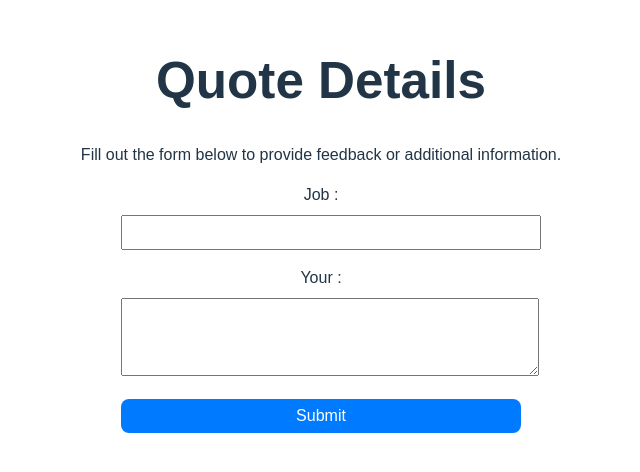
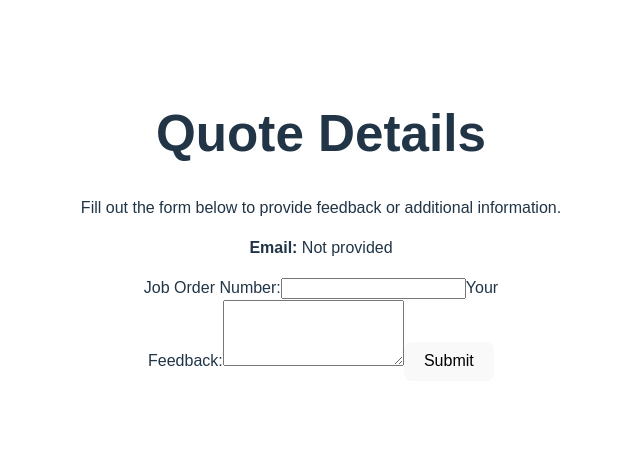
Before and after one commit to sivaathri/Feedback, a React (Vite) app: page / in a window 1280 px wide. Shown: the part 164-636 px from the top of the page, without its empty margins (319-959 px from the left). Built offline with nearby package versions, Linux system fonts and the light colour scheme.

Commit message:
`Refactor QuoteDetailsForm component: extract URL parameters, add email field, and update form submission logic`

```diff
--- a/src/QuoteDetailsForm .jsx
+++ b/src/QuoteDetailsForm .jsx
@@ -3,23 +3,22 @@ import React, { useEffect, useState } from "react";
 const QuoteDetailsForm = () => {
   const [jobOrder, setJobOrder] = useState("");
   const [feedback, setFeedback] = useState("");
+  const [email, setEmail] = useState("");
 
-  // Extract URL parameters and populate job order number
+  // Extract URL parameters
   useEffect(() => {
     const urlParams = new URLSearchParams(window.location.search);
-    const jobOrderParam = urlParams.get("job_order");
-    if (jobOrderParam) {
-      setJobOrder(jobOrderParam);
-    }
+    setJobOrder(urlParams.get("job_order") || "");
+    setEmail(urlParams.get("email") || "");
   }, []);
 
-  // Handle form submission
   const handleSubmit = async (event) => {
     event.preventDefault();
 
     const data = {
       job_order: jobOrder,
       feedback,
+      email,
     };
 
     try {
@@ -31,9 +30,9 @@ const QuoteDetailsForm = () => {
 
       if (response.ok) {
         alert("Feedback submitted successfully!");
-        setFeedback(""); // Clear feedback after successful submission
+        setFeedback(""); // Clear the feedback field
       } else {
-        alert("Failed to submit feedback. Please try again later.");
+        alert("Failed to submit feedback. Please try again.");
       }
     } catch (error) {
       console.error("Error submitting feedback:", error);
@@ -44,9 +43,13 @@ const QuoteDetailsForm = () => {
   return (
     <div style={{ fontFamily: "Arial, sans-serif", margin: "20px" }}>
       <h1>Quote Details</h1>
+      <p>Fill out the form below to provide feedback or additional information.</p>
+
+      {/* Display email */}
       <p>
-        Fill out the form below to provide feedback or additional information.
+        <strong>Email:</strong> {email || "Not provided"}
       </p>
+
       <form
         onSubmit={handleSubmit}
         style={{
@@ -54,54 +57,19 @@ const QuoteDetailsForm = () => {
           margin: "auto",
         }}
       >
-        <label
-          htmlFor="jobOrder"
-          style={{ display: "block", marginBottom: "8px" }}
-        >
-          Job :
-        </label>
-        <input
-          type="text"
-          id="jobOrder"
-          value={jobOrder}
-          readOnly
-          style={{
-            width: "100%",
-            marginBottom: "16px",
-            padding: "8px",
-          }}
-        />
+        <label htmlFor="jobOrder">Job Order Number:</label>
+        <input type="text" id="jobOrder" value={jobOrder} readOnly />
 
-        <label
-          htmlFor="feedback"
-          style={{ display: "block", marginBottom: "8px" }}
-        >
-          Your :
-        </label>
+        <label htmlFor="feedback">Your Feedback:</label>
         <textarea
           id="feedback"
           value={feedback}
           onChange={(e) => setFeedback(e.target.value)}
           rows="4"
           required
-          style={{
-            width: "100%",
-            marginBottom: "16px",
-            padding: "8px",
-          }}
         ></textarea>
 
-        <button
-          type="submit"
-          style={{
-            width: "100%",
-            padding: "8px",
-            backgroundColor: "#007BFF",
-            color: "white",
-            border: "none",
-            cursor: "pointer",
-          }}
-        >
+        <button type="submit" style={{ marginTop: "16px" }}>
           Submit
         </button>
       </form>
```
